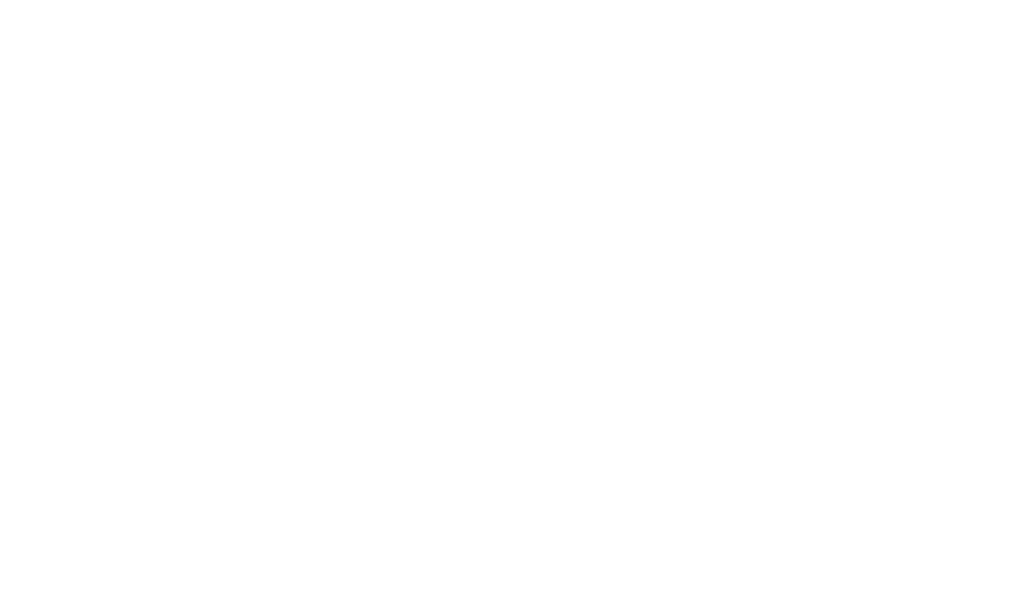
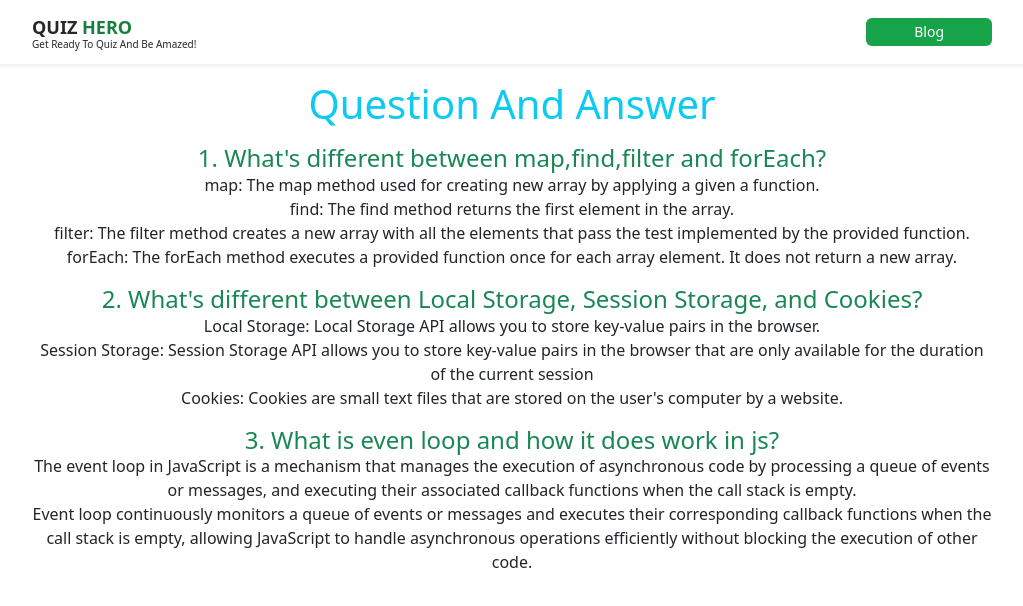
Before and after one commit to arifulislamadil/b7-a7, a plain HTML site: page blogs.html in a window 1280 px wide. Shown: the whole page, without its empty margins (128-1151 px from the left). Drawn offline with nearby package versions, Linux system fonts and the light colour scheme.

Commit message:
given answer of the quesitons

```diff
--- a/blogs.html
+++ b/blogs.html
@@ -1,12 +1,142 @@
 <!DOCTYPE html>
 <html lang="en">
-<head>
-    <meta charset="UTF-8">
-    <meta http-equiv="X-UA-Compatible" content="IE=edge">
-    <meta name="viewport" content="width=device-width, initial-scale=1.0">
-    <title>Blogs</title>
-</head>
-<body>
+  <head>
+    <meta charset="UTF-8" />
+    <meta http-equiv="X-UA-Compatible" content="IE=edge" />
+    <meta name="viewport" content="width=device-width, initial-scale=1.0" />
+    <link rel="preconnect" href="https://fonts.googleapis.com" />
+    <link rel="preconnect" href="https://fonts.gstatic.com" crossorigin />
+    <link
+      href="https://fonts.googleapis.com/css2?family=Rubik:ital,wght@0,300;0,400;0,500;0,600;0,700;0,800;0,900;1,300;1,400;1,500;1,600;1,700;1,800;1,900&display=swap"
+      rel="stylesheet"
+    />
+    <link
+      rel="stylesheet"
+      href="https://cdnjs.cloudflare.com/ajax/libs/font-awesome/6.3.0/css/all.min.css"
+      crossorigin="anonymous"
+      referrerpolicy="no-referrer"
+    />
+    <title>Quiz Hero</title>
+    <script src="https://cdn.tailwindcss.com"></script>
+    <script src="./index.js" defer></script>
+    <!-- bootstrap link  -->
+    <link
+      href="https://cdn.jsdelivr.net/npm/bootstrap@5.3.0-alpha1/dist/css/bootstrap.min.css"
+      rel="stylesheet"
+      integrity="sha384-GLhlTQ8iRABdZLl6O3oVMWSktQOp6b7In1Zl3/Jr59b6EGGoI1aFkw7cmDA6j6gD"
+      crossorigin="anonymous"
+    />
+    <!-- You don't need to change noChange.js file. It's fine -->
+    <script src="./noChange.js" defer></script>
+    <!-- You don't need to change noChange.js file. It's fine -->
 
-</body>
+    <script>
+      tailwind.config = {
+        theme: {
+          extend: {
+            fontFamily: {
+              common: ["Rubik", "sans-serif"],
+            },
+          },
+        },
+      };
+    </script>
+  </head>
+  <body>
+    <!-- Header/Navbar section start -->
+    <header class="h-16 flex items-center shadow-sm">
+      <nav class="flex justify-between items-center w-9/12 mx-auto">
+        <div class="text-zinc-800 font-bold uppercase">
+          <a href="index.html"
+            ><h1 class="text-lg">
+              Quiz <span class="text-green-700">HERO</span>
+            </h1></a
+          >
+          <p class="text-[10px] font-normal capitalize -mt-1">
+            Get ready to Quiz and be amazed!
+          </p>
+        </div>
+        <button
+          class="bg-green-600 font-light text-sm px-5 py-1 rounded text-white"
+        >
+          Blog
+        </button>
+      </nav>
+    </header>
+
+
+    <main>
+        <!-- Blog Section  -->
+        <section
+      class="lg:w-9/12 md:w-[90%] w-[95%] mx-auto text-center"
+      id="rulesContainer"
+    >
+      <h3 class="text-info display-6 font-light mt-3">Question And Answer</h3>
+
+      <div>
+        <ul>
+          <li class="mt-3">
+            <h2 class="text-success fs-4">
+              1. What's different between map,find,filter and forEach?
+            </h2>
+            <div>
+              <p>
+                map: The map method used for creating new array by applying a
+                given a function.
+              </p>
+              <p>
+                find: The find method returns the first element in the array.
+              </p>
+              <p>
+                filter: The filter method creates a new array with all the
+                elements that pass the test implemented by the provided
+                function.
+              </p>
+              <p>
+                forEach: The forEach method executes a provided function once
+                for each array element. It does not return a new array.
+              </p>
+            </div>
+          </li>
+          <li class="mt-3">
+            <h2 class="text-success fs-4">
+              2. What's different between Local Storage, Session Storage, and
+              Cookies?
+            </h2>
+            <p>
+              Local Storage: Local Storage API allows you to store key-value
+              pairs in the browser.
+            </p>
+            <p>
+              Session Storage: Session Storage API allows you to store key-value
+              pairs in the browser that are only available for the duration of
+              the current session
+            </p>
+            <p>
+              Cookies: Cookies are small text files that are stored on the
+              user's computer by a website.
+            </p>
+          </li>
+          <li class="mt-3">
+            <h2 class="text-success fs-4">
+              3. What is even loop and how it does work in js?
+            </h2>
+            <p>
+              The event loop in JavaScript is a mechanism that manages the
+              execution of asynchronous code by processing a queue of events or
+              messages, and executing their associated callback functions when
+              the call stack is empty.
+              <br />
+              Event loop continuously monitors a queue of events or messages and
+              executes their corresponding callback functions when the call
+              stack is empty, allowing JavaScript to handle asynchronous
+              operations efficiently without blocking the execution of other
+              code.
+            </p>
+          </li>
+        </ul>
+      </div>
+    </section>
+    </main>
+  </body>
 </html>
```
Also changed, not shown: index.html (+1 -1 lines), noChange.js (+7 -0 lines).
